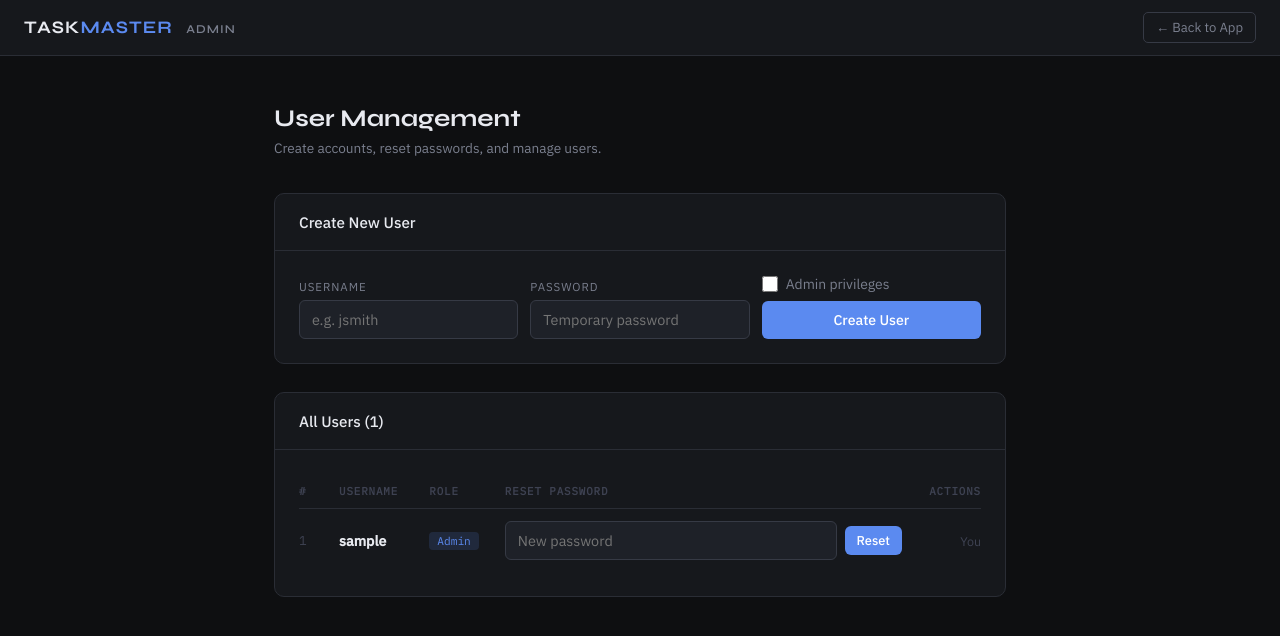
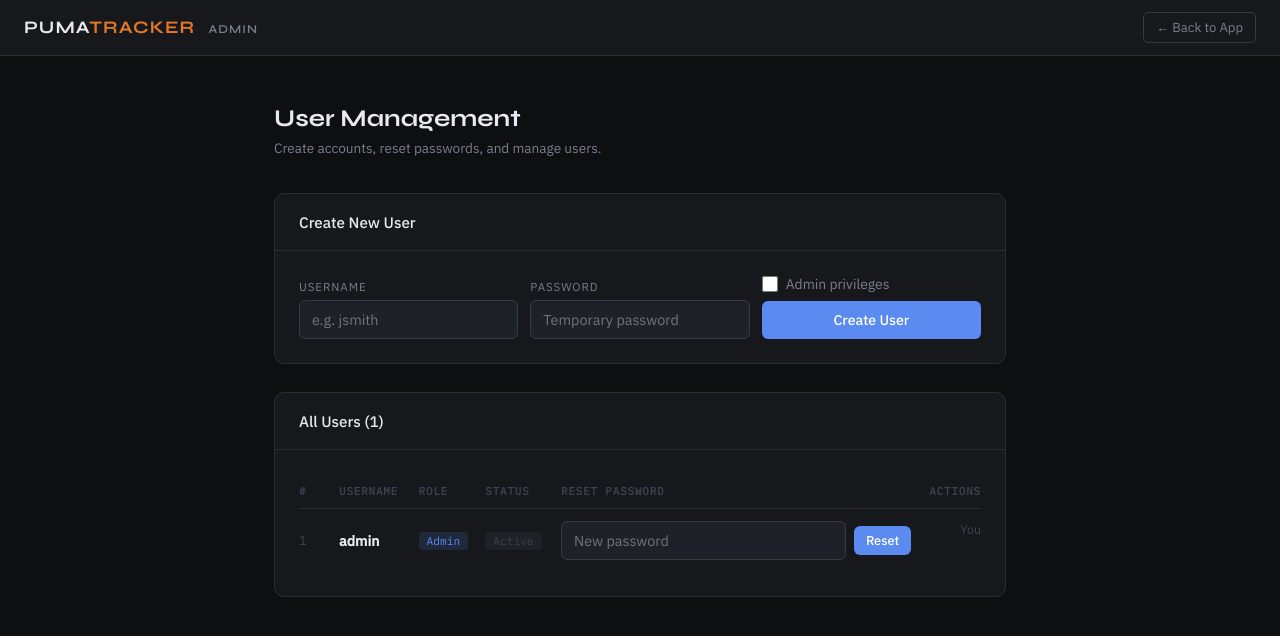
Before and after one commit to shandower-421/pumatracker, a Flask app: page /admin in a window 1280 px wide. Shown: the top 636 px of the page. Run offline with Flask 3, Linux system fonts and the light colour scheme; the visitor is signed in with stand-in values (Sample User, id 1); data comes from the database, SQL or seed files in the repository; parts of the project's set-up code (start-up, migrations or seed data) failed here and were passed over.

Commit message:
Rebrand to PumaTracker, refine status/GTD colors, and add account management features
- Renamed TaskMaster → PumaTracker across all files and assets
- Updated logo accent color to puma orange (#e07828)
- Fixed pill button colors: solid vivid backgrounds with white text
- Fixed multi-word CSS class names (spaces → hyphens) so colors apply correctly
- Status: Not Started (ghost), In Progress (green), Completed (blue)
- GTD: Inbox (ghost), Today (green), Soon (gold), Waiting (orange), On Hold (red)
- Added ability to disable/enable user accounts from admin panel
- Assignee field now shows active accounts as suggestions while allowing free-text entry
- Migrated DB status values: "To Do" → "Not Started", "Done" → "Completed"
- Added database files to .gitignore

Co-Authored-By: Claude Sonnet 4.6 <noreply@anthropic.com>

```diff
--- a/app.py
+++ b/app.py
@@ -1,5 +1,5 @@
 """
-TaskMaster - Flask Web App
+PumaTracker - Flask Web App
 Run with: python app.py
 Then open http://localhost:5000 in your browser.
 """
@@ -12,7 +12,7 @@ from datetime import datetime
 app = Flask(__name__)
 app.secret_key = 'change-this-to-a-random-string-in-production'
 
-DB = 'taskmaster.db'
+DB = 'pumatracker.db'
 
 # ─────────────────────────────────────────────
 # DATABASE HELPERS
@@ -31,31 +31,52 @@ def init_db():
                 id       INTEGER PRIMARY KEY AUTOINCREMENT,
                 username TEXT UNIQUE NOT NULL,
                 password TEXT NOT NULL,
-                is_admin INTEGER DEFAULT 0
+                is_admin INTEGER DEFAULT 0,
+                active   INTEGER DEFAULT 1
             );
 
             CREATE TABLE IF NOT EXISTS tasks (
-                id          INTEGER PRIMARY KEY AUTOINCREMENT,
-                owner_id    INTEGER NOT NULL,
-                name        TEXT NOT NULL,
-                status      TEXT DEFAULT "To Do",
-                priority    TEXT DEFAULT "Medium",
-                gtd         TEXT DEFAULT "Inbox",
-                assignee_id INTEGER,
-                due         TEXT DEFAULT "",
-                done        INTEGER DEFAULT 0,
-                created_at  TEXT DEFAULT (datetime("now")),
+                id            INTEGER PRIMARY KEY AUTOINCREMENT,
+                owner_id      INTEGER NOT NULL,
+                name          TEXT NOT NULL,
+                status        TEXT DEFAULT "Not Started",
+                priority      TEXT DEFAULT "Medium",
+                gtd           TEXT DEFAULT "Inbox",
+                assignee_id   INTEGER,
+                assignee_text TEXT DEFAULT "",
+                due           TEXT DEFAULT "",
+                done          INTEGER DEFAULT 0,
+                created_at    TEXT DEFAULT CURRENT_TIMESTAMP,
                 FOREIGN KEY (owner_id)    REFERENCES users(id),
                 FOREIGN KEY (assignee_id) REFERENCES users(id)
             );
         ''')
+
+        # Migration: add active column if it doesn't exist yet
+        try:
+            db.execute('ALTER TABLE users ADD COLUMN active INTEGER DEFAULT 1')
+            db.execute('UPDATE users SET active = 1 WHERE active IS NULL')
+            db.commit()
+        except sqlite3.OperationalError:
+            pass  # Column already exists
+
+        try:
+            db.execute('ALTER TABLE tasks ADD COLUMN assignee_text TEXT DEFAULT ""')
+            db.commit()
+        except sqlite3.OperationalError:
+            pass  # Column already exists
+
+        # Migration: rename status values to new labels
+        db.execute("UPDATE tasks SET status = 'Not Started' WHERE status = 'To Do'")
+        db.execute("UPDATE tasks SET status = 'Completed'   WHERE status = 'Done'")
+        db.commit()
 
         # Create default admin if no users exist
         row = db.execute('SELECT COUNT(*) as c FROM users').fetchone()
         if row['c'] == 0:
             db.execute(
                 'INSERT INTO users (username, password, is_admin) VALUES (?, ?, 1)',
-                ('admin', generate_password_hash('admin'))
+                ('admin', generate_password_hash('admin', method='pbkdf2:sha256'))
             )
             db.commit()
             print("✅ Created default admin account: username=admin password=admin")
@@ -96,6 +117,9 @@ def login():
         with get_db() as db:
             user = db.execute('SELECT * FROM users WHERE username = ?', (username,)).fetchone()
         if user and check_password_hash(user['password'], password):
+            if not user['active']:
+                flash('This account has been disabled. Please contact an admin.', 'error')
+                return render_template('login.html')
             session['user_id']  = user['id']
             session['username'] = user['username']
             session['is_admin'] = bool(user['is_admin'])
@@ -116,7 +140,7 @@ def logout():
 @login_required
 def index():
     with get_db() as db:
-        users = db.execute('SELECT id, username FROM users ORDER BY username').fetchall()
+        users = db.execute('SELECT id, username FROM users WHERE active = 1 ORDER BY username').fetchall()
     return render_template('index.html', users=users)
 
 # ─────────────────────────────────────────────
@@ -193,10 +217,25 @@ def update_task(task_id):
             sets.append(f'{f} = ?')
             params.append(data[f])
 
+    # Handle free-text assignee: link to account if username matches an active user,
+    # otherwise store as plain text and clear any linked account.
+    if 'assignee' in data:
+        val = (data['assignee'] or '').strip()
+        with get_db() as db_lookup:
+            match = db_lookup.execute(
+                'SELECT id FROM users WHERE username = ? AND active = 1', (val,)
+            ).fetchone() if val else None
+        if match:
+            sets += ['assignee_id = ?', 'assignee_text = ?']
+            params += [match['id'], '']
+        else:
+            sets += ['assignee_id = ?', 'assignee_text = ?']
+            params += [None, val]
+
     # Auto-sync done flag with status
     if 'status' in data:
         sets.append('done = ?')
-        params.append(1 if data['status'] == 'Done' else 0)
+        params.append(1 if data['status'] == 'Completed' else 0)
 
     if not sets:
         return jsonify({'error': 'Nothing to update'}), 400
@@ -286,7 +325,7 @@ def get_counts():
 @admin_required
 def admin():
     with get_db() as db:
-        users = db.execute('SELECT id, username, is_admin FROM users ORDER BY username').fetchall()
+        users = db.execute('SELECT id, username, is_admin, active FROM users ORDER BY username').fetchall()
     return render_template('admin.html', users=users)
 
 @app.route('/admin/create_user', methods=['POST'])
@@ -303,7 +342,7 @@ def create_user():
         with get_db() as db:
             db.execute(
                 'INSERT INTO users (username, password, is_admin) VALUES (?, ?, ?)',
-                (username, generate_password_hash(password), is_admin)
+                (username, generate_password_hash(password, method='pbkdf2:sha256'), is_admin)
             )
             db.commit()
         flash(f'User "{username}" created successfully.', 'success')
@@ -325,6 +364,33 @@ def delete_user(user_id):
     flash('User deleted.', 'success')
     return redirect(url_for('admin'))
 
+@app.route('/admin/toggle_user/<int:user_id>', methods=['POST'])
+@login_required
+@admin_required
+def toggle_user(user_id):
+    if user_id == session['user_id']:
+        flash("You can't disable your own account.", 'error')
+        return redirect(url_for('admin'))
+    with get_db() as db:
+        user = db.execute('SELECT * FROM users WHERE id = ?', (user_id,)).fetchone()
+        if not user:
+            flash('User not found.', 'error')
+            return redirect(url_for('admin'))
+        # Safety: don't allow disabling the last active admin
+        if user['is_admin'] and user['active']:
+            active_admins = db.execute(
+                'SELECT COUNT(*) as c FROM users WHERE is_admin = 1 AND active = 1'
+            ).fetchone()
+            if active_admins['c'] <= 1:
+                flash("Can't disable the last active admin account.", 'error')
+                return redirect(url_for('admin'))
+        new_status = 0 if user['active'] else 1
+        db.execute('UPDATE users SET active = ? WHERE id = ?', (new_status, user_id))
+        db.commit()
+    action = 'disabled' if new_status == 0 else 're-enabled'
+    flash(f'User "{user["username"]}" has been {action}.', 'success')
+    return redirect(url_for('admin'))
+
 @app.route('/admin/reset_password/<int:user_id>', methods=['POST'])
 @login_required
 @admin_required
@@ -335,7 +401,7 @@ def reset_password(user_id):
         return redirect(url_for('admin'))
     with get_db() as db:
         db.execute('UPDATE users SET password = ? WHERE id = ?',
-                   (generate_password_hash(new_pw), user_id))
+                   (generate_password_hash(new_pw, method='pbkdf2:sha256'), user_id))
         db.commit()
     flash('Password updated.', 'success')
     return redirect(url_for('admin'))
@@ -346,5 +412,5 @@ def reset_password(user_id):
 
 if __name__ == '__main__':
     init_db()
-    print("🚀 TaskMaster running at http://localhost:5000")
-    app.run(debug=True, host='0.0.0.0', port=5000)
+    print("🚀 PumaTracker running at http://localhost:8080")
+    app.run(debug=True, host='0.0.0.0', port=8080)
--- a/templates/admin.html
+++ b/templates/admin.html
@@ -3,7 +3,7 @@
 <head>
 <meta charset="UTF-8"/>
 <meta name="viewport" content="width=device-width, initial-scale=1.0"/>
-<title>TaskMaster — Admin</title>
+<title>PumaTracker — Admin</title>
 <link href="https://fonts.googleapis.com/css2?family=Syne:wght@600;700&family=IBM+Plex+Sans:wght@400;500&family=IBM+Plex+Mono:wght@400&display=swap" rel="stylesheet"/>
 <style>
 *, *::before, *::after { box-sizing: border-box; margin: 0; padding: 0; }
@@ -17,7 +17,7 @@ body { font-family:'IBM Plex Sans',sans-serif; background:var(--bg); color:var(-
 
 .topbar { display:flex; align-items:center; gap:16px; padding:0 24px; height:56px; border-bottom:1px solid var(--border); background:var(--surface); }
 .logo { font-family:'Syne',sans-serif; font-size:1.1rem; font-weight:700; letter-spacing:.06em; text-transform:uppercase; }
-.logo span { color:var(--accent); }
+.logo span { color:#e07828; }
 .topbar-spacer { flex:1; }
 .link-btn { font-size:.82rem; color:var(--text-dim); text-decoration:none; padding:6px 12px; border-radius:5px; border:1px solid var(--border2); transition:all .15s; }
 .link-btn:hover { color:var(--text); border-color:var(--accent); }
@@ -57,8 +57,13 @@ th { font-family:'IBM Plex Mono',monospace; font-size:.68rem; letter-spacing:.08
 td { padding:12px 0; border-bottom:1px solid var(--border); font-size:.88rem; vertical-align:middle; }
 tr:last-child td { border-bottom:none; }
 .badge { display:inline-block; font-size:.7rem; padding:2px 8px; border-radius:4px; font-family:'IBM Plex Mono',monospace; }
-.badge.admin  { background:rgba(91,138,240,.15); color:var(--accent); }
-.badge.normal { background:var(--surface2); color:var(--text-faint); }
+.badge.admin    { background:rgba(91,138,240,.15); color:var(--accent); }
+.badge.normal   { background:var(--surface2); color:var(--text-faint); }
+.badge.disabled { background:rgba(240,91,91,.1); color:var(--p-high); }
+.btn.warning { background:rgba(240,180,50,.12); color:#f0b432; border:1px solid rgba(240,180,50,.3); }
+.btn.warning:hover { background:rgba(240,180,50,.22); }
+tr.disabled-row td { opacity: 0.45; }
+tr.disabled-row td:last-child { opacity: 1; }
 
 .reset-form { display:flex; gap:8px; align-items:center; }
 .reset-form input { flex:1; }
@@ -67,7 +72,7 @@ tr:last-child td { border-bottom:none; }
 <body>
 
 <div class="topbar">
-  <div class="logo">Task<span>Master</span> <span style="font-size:.75rem;font-weight:400;color:var(--text-dim);margin-left:8px;">Admin</span></div>
+  <div class="logo">Puma<span>Tracker</span> <span style="font-size:.75rem;font-weight:400;color:var(--text-dim);margin-left:8px;">Admin</span></div>
   <div class="topbar-spacer"></div>
   <a class="link-btn" href="/">← Back to App</a>
 </div>
@@ -118,13 +123,14 @@ tr:last-child td { border-bottom:none; }
             <th style="width:40px">#</th>
             <th>Username</th>
             <th>Role</th>
+            <th>Status</th>
             <th>Reset Password</th>
             <th style="text-align:right">Actions</th>
           </tr>
         </thead>
         <tbody>
           {% for u in users %}
-          <tr>
+          <tr {% if not u.active %}class="disabled-row"{% endif %}>
             <td style="color:var(--text-faint);font-family:'IBM Plex Mono',monospace;font-size:.8rem;">{{ u.id }}</td>
             <td><strong>{{ u.username }}</strong></td>
             <td>
@@ -135,16 +141,30 @@ tr:last-child td { border-bottom:none; }
               {% endif %}
             </td>
             <td>
+              {% if u.active %}
+                <span class="badge normal">Active</span>
+              {% else %}
+                <span class="badge disabled">Disabled</span>
+              {% endif %}
+            </td>
+            <td>
               <form class="reset-form" method="POST" action="/admin/reset_password/{{ u.id }}">
                 <input type="password" name="new_password" placeholder="New password" autocomplete="new-password"/>
                 <button class="btn sm" type="submit">Reset</button>
               </form>
             </td>
-            <td style="text-align:right">
+            <td style="text-align:right;display:flex;gap:8px;justify-content:flex-end;">
               {% if u.id != session.user_id %}
-              <form method="POST" action="/admin/delete_user/{{ u.id }}" onsubmit="return confirm('Delete user {{ u.username }} and all their tasks?')">
-                <button class="btn sm danger" type="submit">Delete</button>
-              </form>
+                <form method="POST" action="/admin/toggle_user/{{ u.id }}">
+                  {% if u.active %}
+                    <button class="btn sm warning" type="submit">Disable</button>
+                  {% else %}
+                    <button class="btn sm" type="submit">Enable</button>
+                  {% endif %}
+                </form>
+                <form method="POST" action="/admin/delete_user/{{ u.id }}" onsubmit="return confirm('Delete user {{ u.username }} and all their tasks?')">
+                  <button class="btn sm danger" type="submit">Delete</button>
+                </form>
               {% else %}
                 <span style="font-size:.78rem;color:var(--text-faint);">You</span>
               {% endif %}
--- a/templates/login.html
+++ b/templates/login.html
@@ -3,7 +3,7 @@
 <head>
 <meta charset="UTF-8"/>
 <meta name="viewport" content="width=device-width, initial-scale=1.0"/>
-<title>TaskMaster — Login</title>
+<title>PumaTracker — Login</title>
 <link href="https://fonts.googleapis.com/css2?family=Syne:wght@600;700&family=IBM+Plex+Sans:wght@400;500&family=IBM+Plex+Mono:wght@400&display=swap" rel="stylesheet"/>
 <style>
 *, *::before, *::after { box-sizing: border-box; margin: 0; padding: 0; }
@@ -41,7 +41,7 @@ body {
   text-transform: uppercase;
   margin-bottom: 8px;
 }
-.logo span { color: var(--accent); }
+.logo span { color: #e07828; }
 .subtitle { font-size: 0.82rem; color: var(--text-dim); margin-bottom: 36px; }
 label { display: block; font-size: 0.75rem; letter-spacing: 0.08em; text-transform: uppercase; color: var(--text-dim); margin-bottom: 6px; }
 input[type=text], input[type=password] {
@@ -86,7 +86,7 @@ input:focus { border-color: var(--accent); }
 </head>
 <body>
 <div class="card">
-  <div class="logo">Task<span>Master</span></div>
+  <div class="logo">Puma<span>Tracker</span></div>
   <div class="subtitle">Sign in to your workspace</div>
 
   {% with messages = get_flashed_messages(with_categories=true) %}
```
Also changed, not shown: templates/index.html (+35 -26 lines), README.md, 1 other file.
